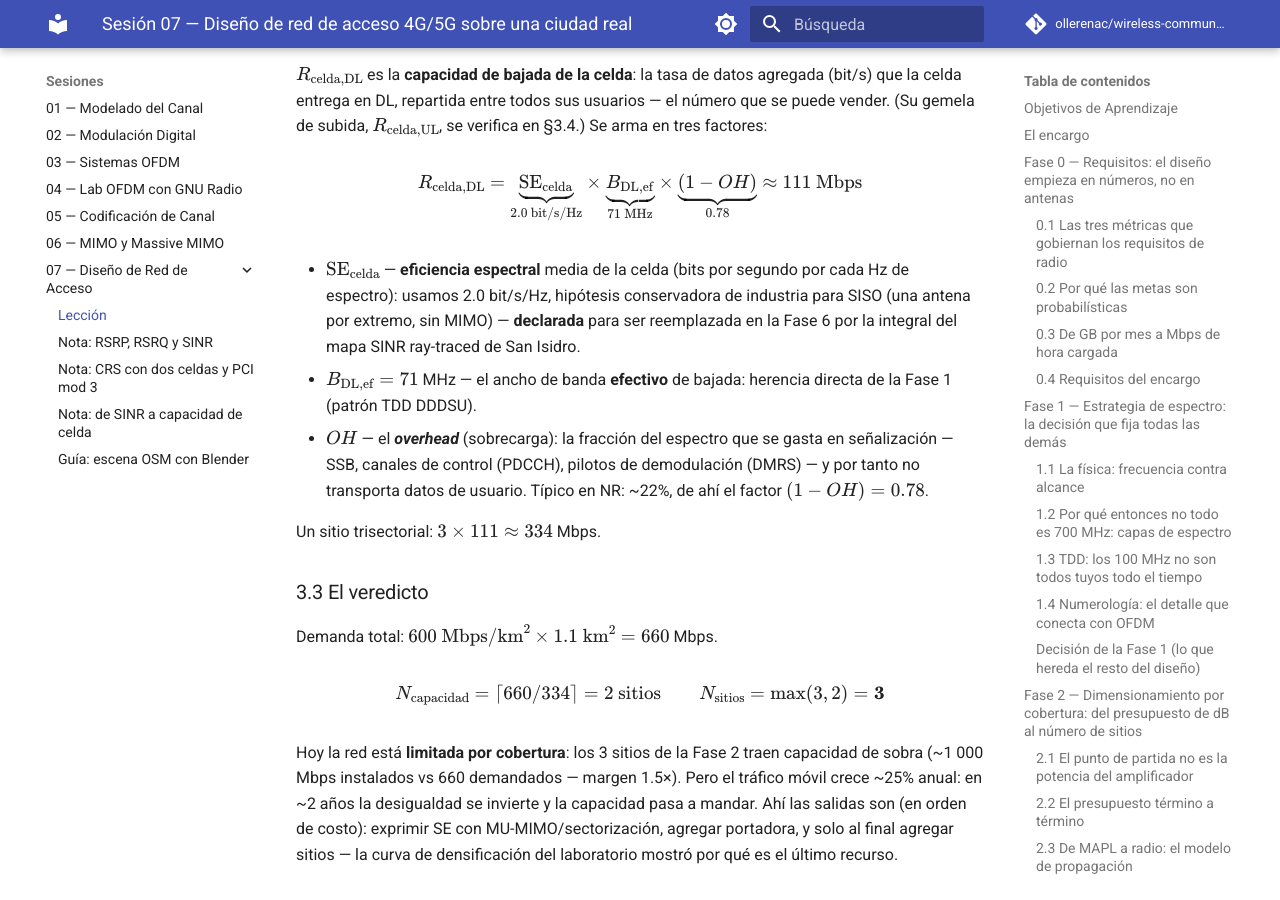
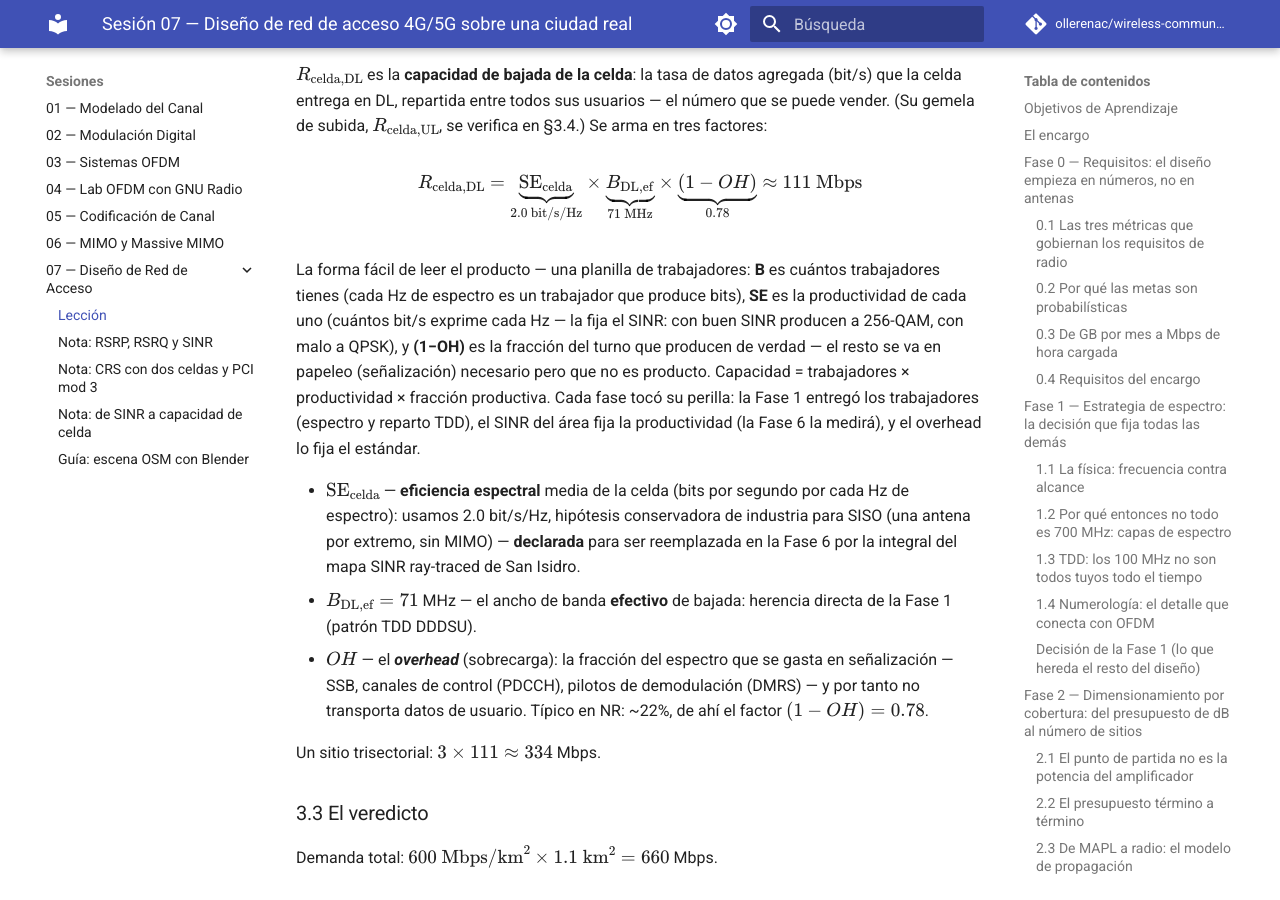
Before and after one commit to ollerenac/wireless-communication-systems, an MkDocs documentation site: the page built from docs/sessions/07-network-design/index.md, in a window 1280 px wide and 900 px high, scrolled down 11192 px. Built offline with MkDocs 1.6.1 and Material for MkDocs 9.7.7, drawn with Linux system fonts in a browser that asks for light colours; comment, search, counter and statistics services are not loaded.

Commit message:
docs(07-network-design): workforce reading of SE x B x (1-OH) in §3.2 and guion
B = workers (each Hz produces bits), SE = productivity per worker (set by
SINR), (1-OH) = productive fraction of the shift (rest is paperwork /
signalling). Each phase owns one knob.

Co-Authored-By: Claude Fable 5 <noreply@anthropic.com>

```diff
--- a/docs/sessions/07-network-design/index.md
+++ b/docs/sessions/07-network-design/index.md
@@ -680,6 +680,17 @@ $R_{\text{celda,UL}}$, se verifica en §3.4.) Se arma en tres factores:
 
 $$R_{\text{celda,DL}} = \underbrace{\text{SE}_{\text{celda}}}_{2.0 \text{ bit/s/Hz}} \times \underbrace{B_{\text{DL,ef}}}_{71 \text{ MHz}} \times \underbrace{(1 - OH)}_{0.78} \approx 111 \text{ Mbps}$$
 
+La forma fácil de leer el producto — una planilla de trabajadores: **B**
+es cuántos trabajadores tienes (cada Hz de espectro es un trabajador que
+produce bits), **SE** es la productividad de cada uno (cuántos bit/s
+exprime cada Hz — la fija el SINR: con buen SINR producen a 256-QAM, con
+malo a QPSK), y **(1−OH)** es la fracción del turno que producen de
+verdad — el resto se va en papeleo (señalización) necesario pero que no
+es producto. Capacidad = trabajadores × productividad × fracción
+productiva. Cada fase tocó su perilla: la Fase 1 entregó los trabajadores
+(espectro y reparto TDD), el SINR del área fija la productividad (la
+Fase 6 la medirá), y el overhead lo fija el estándar.
+
 - $\text{SE}_{\text{celda}}$ — **eficiencia espectral** media de la celda
   (bits por segundo por cada Hz de espectro): usamos 2.0 bit/s/Hz,
   hipótesis conservadora de industria para SISO (una antena por extremo,
```
